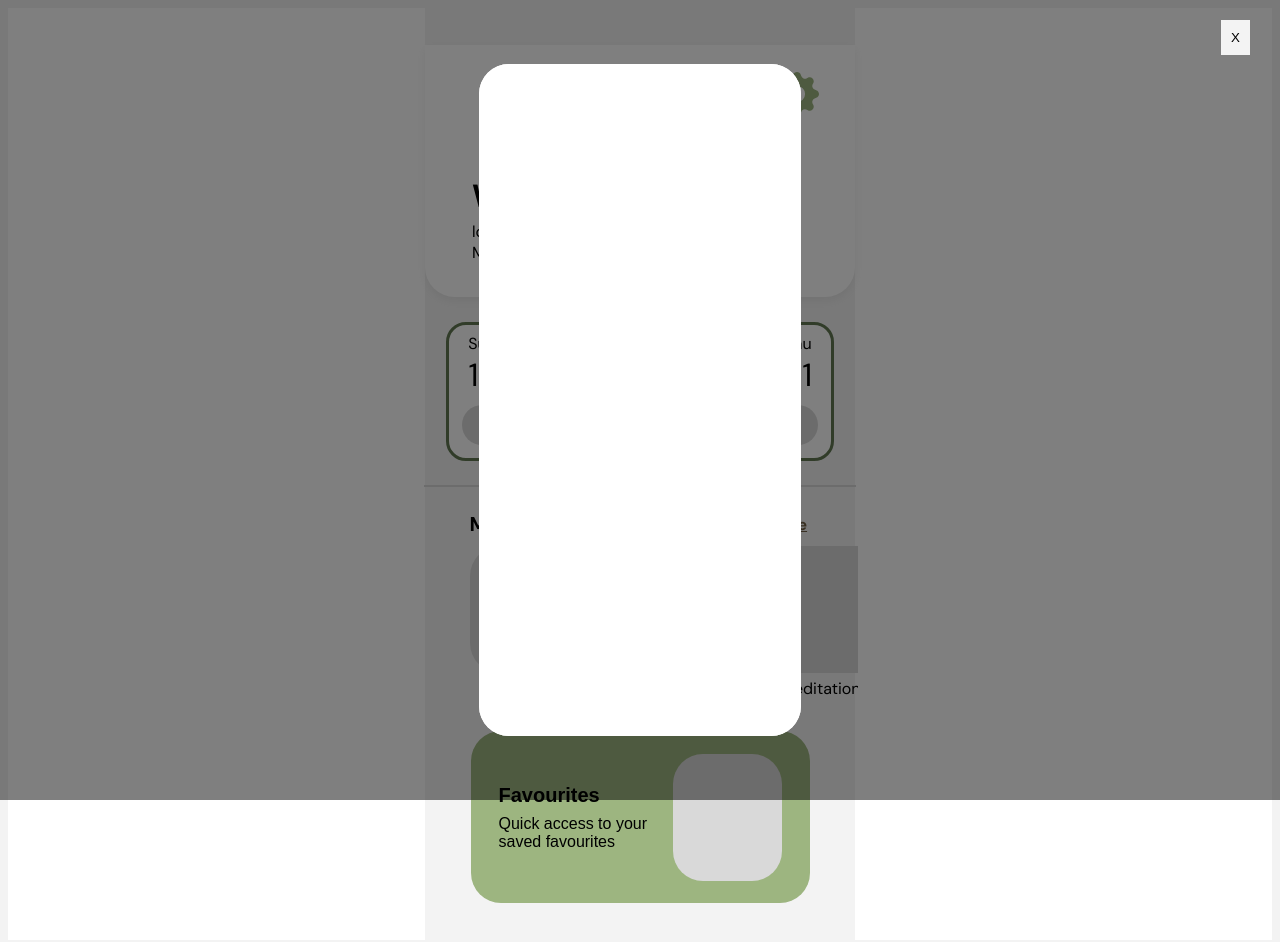
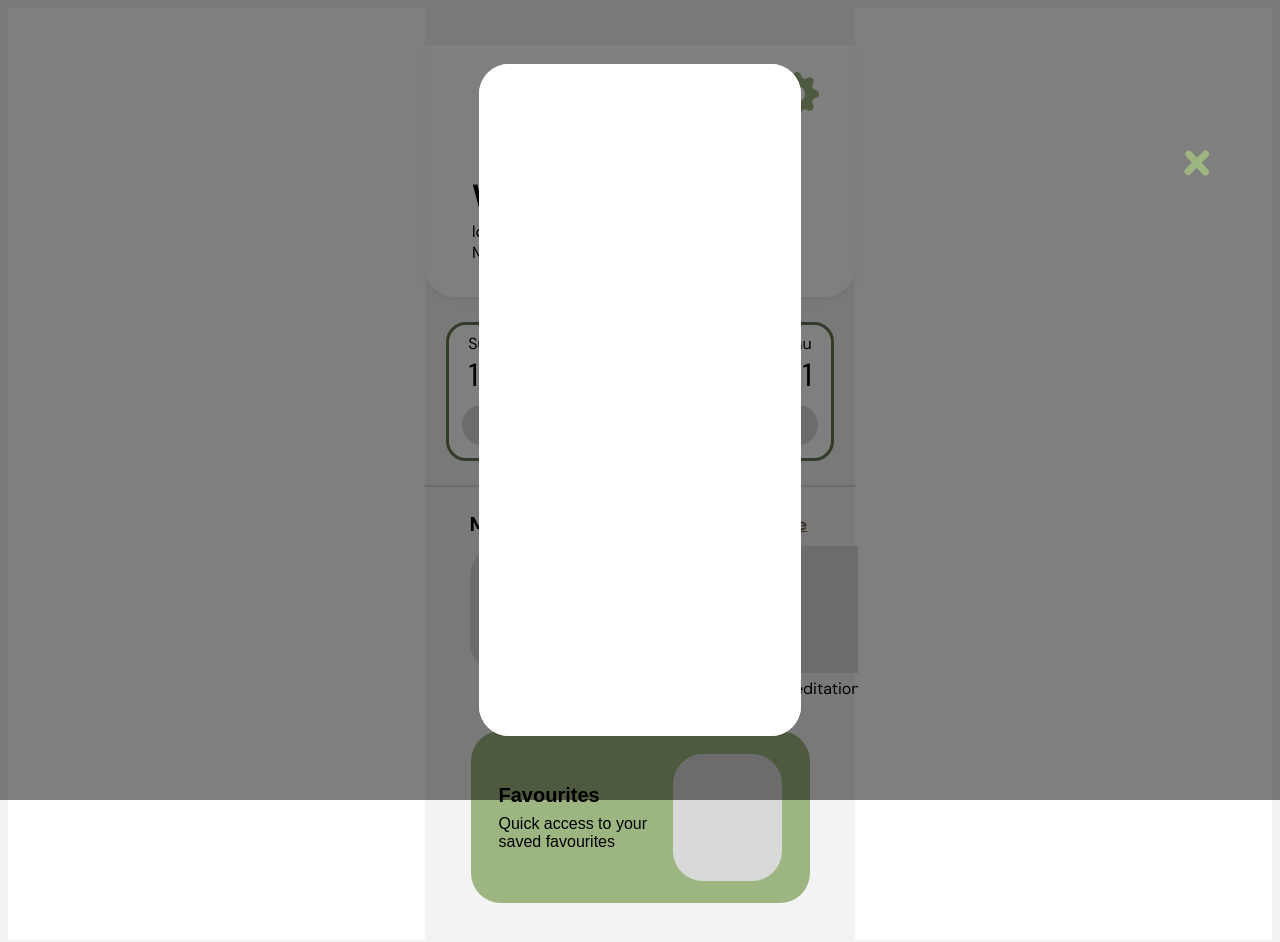
Before and after one commit to ohmaruko/Tranquify, a Next.js app: page /homePage in a window 1280 px wide. Both pictures are taken after a click on the icon 797 px from the left and 94 px from the top of the page. Shown: the top 942 px of the page. Built offline with nearby package versions, Linux system fonts and the light colour scheme.

Commit message:
add 'X' svg

```diff
--- a/components/SettingPopup/SettingPopup.module.css
+++ b/components/SettingPopup/SettingPopup.module.css
@@ -28,11 +28,12 @@
 
 .closeButton {
     position: absolute;
-    top: 20px;
-    right: 30px;
+    top: 140px;
+    right: 60px;
     padding: 10px;
     border: none;
-    background-color: var(--background-gray);
+    outline: none;
+    background: transparent;
 }
 
 .rectangleSvg {
--- a/components/SettingPopup/index.js
+++ b/components/SettingPopup/index.js
@@ -15,7 +15,11 @@ const SettingPopup = () => {
           <div className={styles.backdrop}></div>
           <div className={styles.popup}>
             <button className={styles.closeButton} onClick={handleClosePopup}>
-              X
+                <svg width="26" height="26" viewBox="0 0 26 26" fill="none" xmlns="http://www.w3.org/2000/svg">
+<path d="M4.80695 4.13232L21.5345 21.9999" stroke="#9DB580" stroke-width="7" stroke-linecap="round"/>
+<path d="M21.55 4L3.99999 21.55" stroke="#9DB580" stroke-width="7" stroke-linecap="round"/>
+                </svg>
+
             </button>
             <svg className={styles.rectangleSvg} fill="none" viewBox="0 0 322 672" xmlns="http://www.w3.org/2000/svg">
               <rect height="672" width="322" fill="white" rx="30"/>
```
